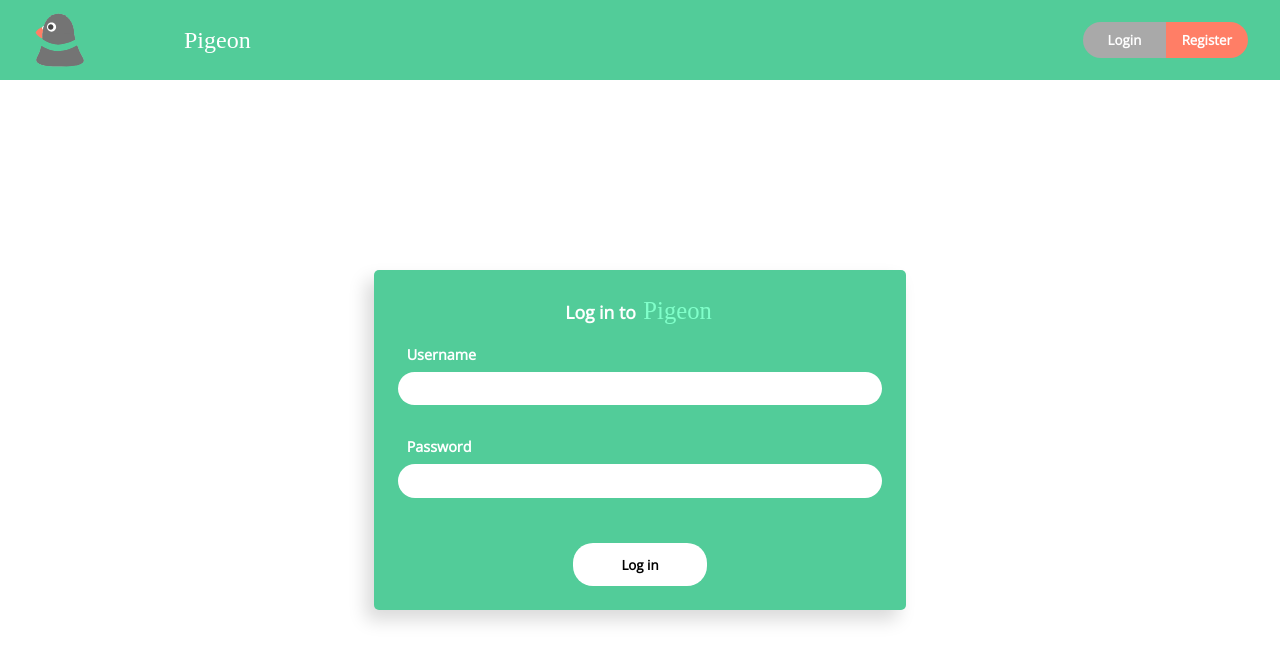
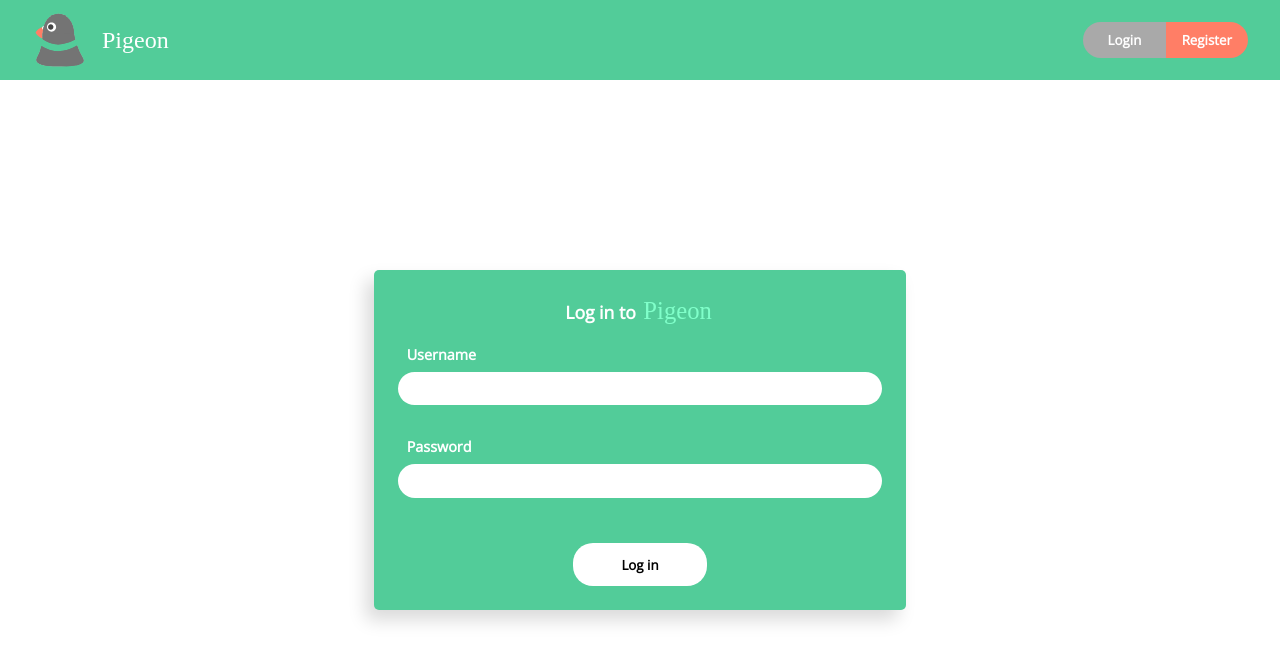
Before and after one commit to valtterikodisto/pigeon, a React (Create React App) app in the folder pigeon-frontend/: page / in a window 1280 px wide. Shown: the top 662 px of the page. Built offline with nearby package versions, Linux system fonts and the light colour scheme; a web font is replaced by a local one.

Commit message:
Added friendship schema and some refactoring

```diff
--- a/pigeon-frontend/src/components/login/Login.css
+++ b/pigeon-frontend/src/components/login/Login.css
@@ -19,7 +19,7 @@
 
 .logo-wrapper {
   display: grid;
-  grid-template-columns: 1fr 3fr;
+  grid-template-columns: 70px 3fr;
   justify-content: start;
   align-content: center;
   align-items: center;
```
